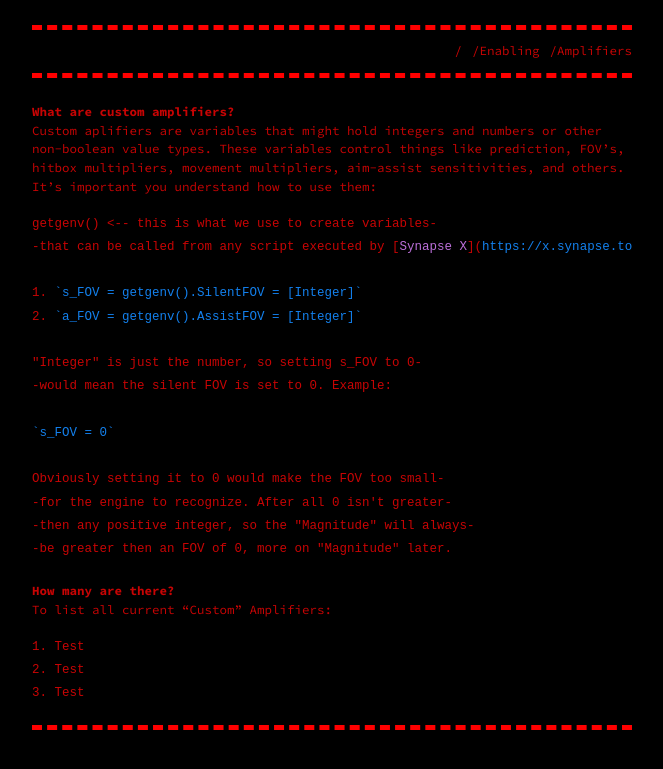
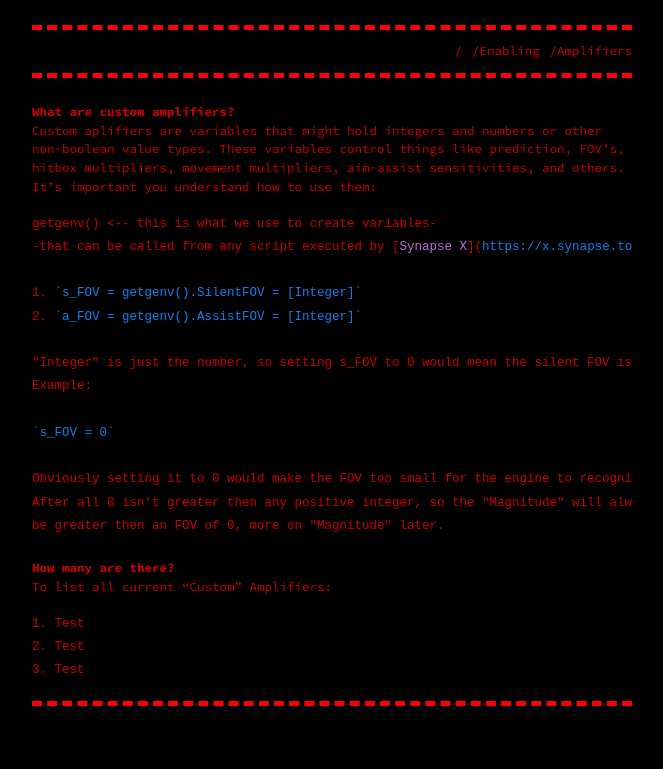
Before and after one commit to Darkfire0576/Darkus, a Jekyll site: the page built from Amplifiers.md, in a window 1280 px wide. Shown: the top 769 px of the page, without its empty margins (308-971 px from the left). Built offline with Jekyll 4.4.1, drawn with Linux system fonts in a browser that asks for light colours; part of the change alters nothing that is shown.

````diff
--- a/Amplifiers.md
+++ b/Amplifiers.md
@@ -16,16 +16,16 @@ getgenv() <-- this is what we use to create variables-
 1. `s_FOV = getgenv().SilentFOV = [Integer]`
 2. `a_FOV = getgenv().AssistFOV = [Integer]`
 
-"Integer" is just the number, so setting s_FOV to 0-
--would mean the silent FOV is set to 0. Example:
+"Integer" is just the number, so setting s_FOV to 0 would mean the silent FOV is set to 0.
+Example:
 
 `s_FOV = 0`
 
-Obviously setting it to 0 would make the FOV too small-
--for the engine to recognize. After all 0 isn't greater-
--then any positive integer, so the "Magnitude" will always-
--be greater then an FOV of 0, more on "Magnitude" later.
+Obviously setting it to 0 would make the FOV too small for the engine to recognize.
+After all 0 isn't greater then any positive integer, so the "Magnitude" will always
+be greater then an FOV of 0, more on "Magnitude" later.
 ```
+
 
 ### How many are there?
 To list all current "Custom" Amplifiers:
````
